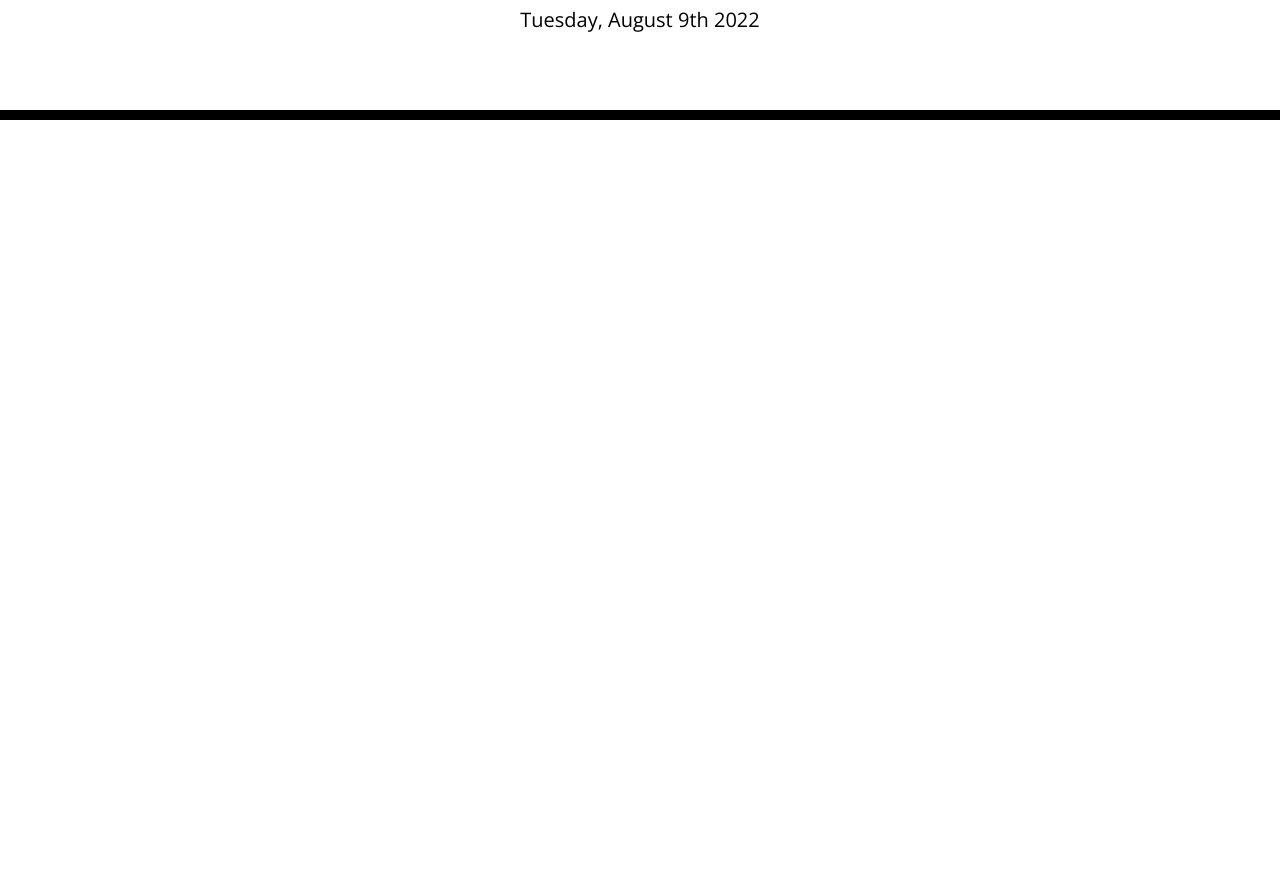
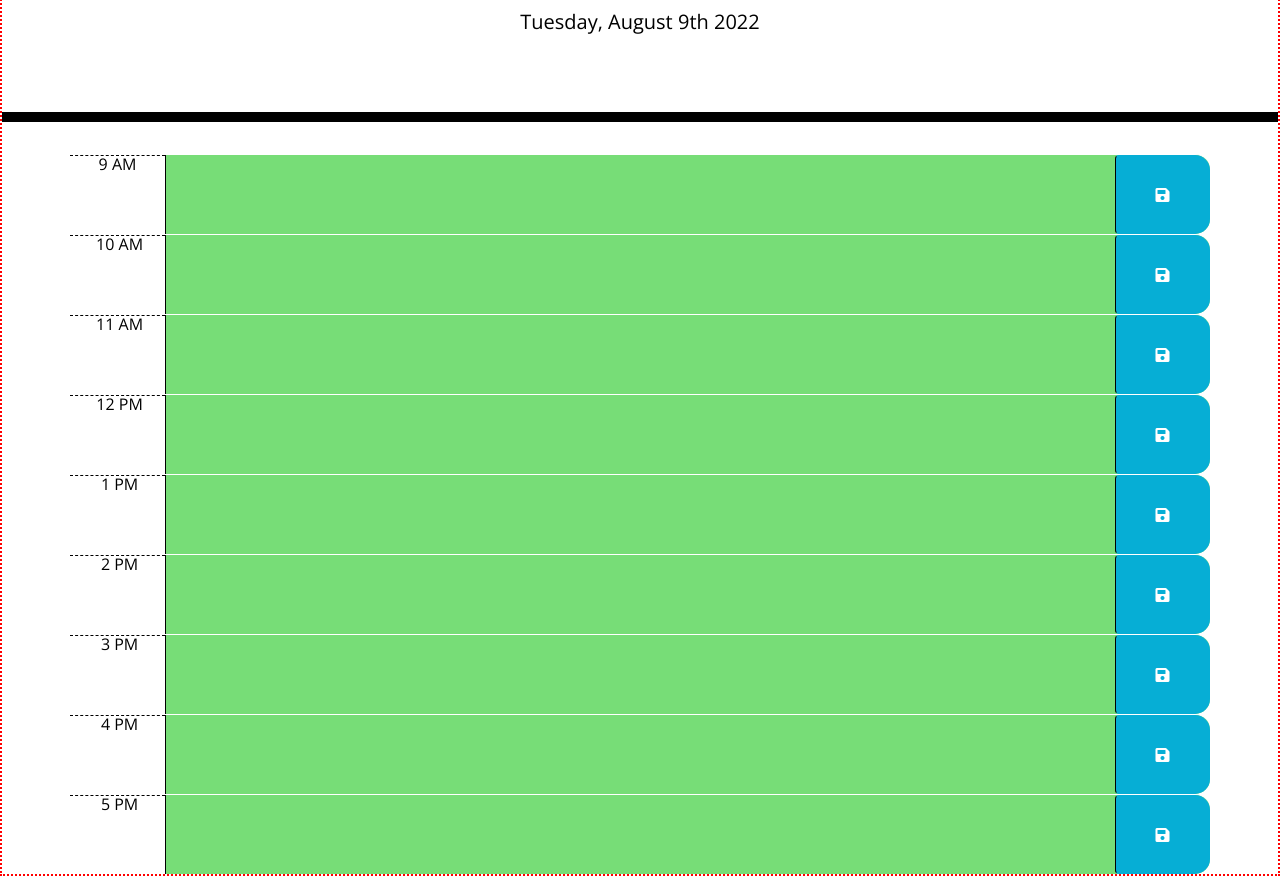
Before and after one commit to 3enhobson/Work-Day-Scheduler, a plain HTML site: page index.html in a window 1280 px wide. Shown: the part 184-1060 px from the top of the page. Before the commit the page ends 800 px from the top, so only its background shows below. Drawn offline with nearby package versions, Linux system fonts and the light colour scheme.

Commit message:
class change works

```diff
--- a/assets/script.js
+++ b/assets/script.js
@@ -1,2 +1,24 @@
+//Today's Date
 var currentDate = moment().format("dddd, MMMM Do YYYY");
-$("#currentDay").text(currentDate);
+$("#currentDate").text(currentDate);
+
+function checkHour(){
+    var currentHour = moment().hour();
+
+   $(".time-block").each(function(){
+
+    var hour = parseInt($(this).attr("id"));
+
+    if(hour < currentHour){
+        $(this).addClass("past");
+    } else if(hour === currentHour){
+        $(this).addClass("present");
+    } else {
+        $(this).addClass("future");
+    }
+
+
+
+   })
+}
+checkHour();
--- a/assets/style.css
+++ b/assets/style.css
@@ -2,6 +2,7 @@ body {
   font-family: 'Open Sans', sans-serif;
   font-size: 16px;
   line-height: 1;
+  border: dotted 2px red;
 }
 
 textarea{
@@ -40,6 +41,7 @@ textarea{
   background-color: #ffffff;
   color: #000000;
   border-top: 1px dashed #000000;
+
 }
 
 .past {
--- a/index.html
+++ b/index.html
@@ -1,23 +1,14 @@
 <!DOCTYPE html>
 <html lang="en">
+
 <head>
   <meta charset="UTF-8" />
   <meta name="viewport" content="width=device-width, initial-scale=1.0" />
   <meta http-equiv="X-UA-Compatible" content="ie=edge" />
-    <link
-      rel="stylesheet"
-      href="https://stackpath.bootstrapcdn.com/bootstrap/4.3.1/css/bootstrap.min.css"
-    />
-    <link
-      rel="stylesheet"
-      href="https://use.fontawesome.com/releases/v5.8.1/css/all.css"
-      integrity="sha384-50oBUHEmvpQ+1lW4y57PTFmhCaXp0ML5d60M1M7uH2+nqUivzIebhndOJK28anvf"
-      crossorigin="anonymous"
-    />
-    <link
-      href="https://fonts.googleapis.com/css?family=Open+Sans&display=swap"
-      rel="stylesheet"
-    />
+  <link rel="stylesheet" href="https://stackpath.bootstrapcdn.com/bootstrap/4.3.1/css/bootstrap.min.css" />
+  <link rel="stylesheet" href="https://use.fontawesome.com/releases/v5.8.1/css/all.css"
+    integrity="sha384-50oBUHEmvpQ+1lW4y57PTFmhCaXp0ML5d60M1M7uH2+nqUivzIebhndOJK28anvf" crossorigin="anonymous" />
+  <link href="https://fonts.googleapis.com/css?family=Open+Sans&display=swap" rel="stylesheet" />
   <link rel="stylesheet" href="./assets/style.css" />
   <title>Work Day Scheduler</title>
 </head>
@@ -26,14 +17,72 @@
   <header class="jumbotron">
     <h1 class="display-3">Work Day Scheduler</h1>
     <p class="lead">A simple calendar app for scheduling your work day</p>
-      <p id="currentDay" class="lead"></p>
+    <p id="currentDate" class="lead"></p>
   </header>
-    <div class="container">
+
+  <main class="container">
     <!-- Timeblocks go here -->
-    </div>
+    <section id="9" class="row time-block">
+      <div class="col-md-1 hour">9 AM</div>
+      <textarea class="col-md-10 description"></textarea>
+      <button class="btn saveBtn col-1"><i class="fas fa-save"></i></button>
+    </section>
+
+    <section id="10" class="row time-block">
+      <div class="col-md-1 hour"> 10 AM</div>
+      <textarea class="col-md-10 description"></textarea>
+      <button class="btn saveBtn col-md-1"><i class="fas fa-save"></i></button>
+    </section>
+
+    <section id="11" class="row time-block">
+      <div class="col-md-1 hour"> 11 AM</div>
+      <textarea class="col-md-10 description"></textarea>
+      <button class="btn saveBtn col-md-1"><i class="fas fa-save"></i></button>
+    </section>
+
+    <section id="12" class="row time-block">
+      <div class="col-md-1 hour"> 12 PM</div>
+      <textarea class="col-md-10 description"></textarea>
+      <button class="btn saveBtn col-md-1"><i class="fas fa-save"></i></button>
+    </section>
+
+    <section id="13" class="row time-block">
+      <div class="col-md-1 hour"> 1 PM</div>
+      <textarea class="col-md-10 description"></textarea>
+      <button class="btn saveBtn col-md-1"><i class="fas fa-save"></i></button>
+    </section>
+
+    <section id="14" class="row time-block">
+      <div class="col-md-1 hour"> 2 PM</div>
+      <textarea class="col-md-10 description"></textarea>
+      <button class="btn saveBtn col-md-1"><i class="fas fa-save"></i></button>
+    </section>
+
+    <section id="15" class="row time-block">
+      <div class="col-md-1 hour"> 3 PM</div>
+      <textarea class="col-md-10 description"></textarea>
+      <button class="btn saveBtn col-md-1"><i class="fas fa-save"></i></button>
+    </section>
+
+    <section id="16" class="row time-block">
+      <div class="col-md-1 hour"> 4 PM</div>
+      <textarea class="col-md-10 description"></textarea>
+      <button class="btn saveBtn col-md-1"><i class="fas fa-save"></i></button>
+    </section>
+
+    <section id="17" class="row time-block">
+      <div class="col-md-1 hour"> 5 PM</div>
+      <textarea class="col-md-10 description"></textarea>
+      <button class="btn saveBtn col-md-1"><i class="fas fa-save"></i></button>
+    </section>
+
+  </main>
+
+
 
   <script src="https://code.jquery.com/jquery-3.4.1.min.js"></script>
   <script src="https://cdnjs.cloudflare.com/ajax/libs/moment.js/2.24.0/moment.min.js"></script>
   <script src="./assets/script.js"></script>
 </body>
+
 </html>
```
Lines whose indentation alone changed are shown as unchanged.
